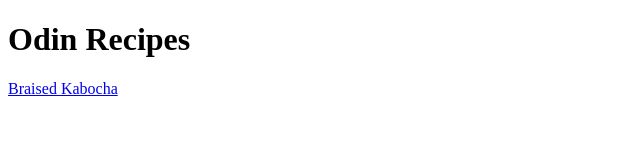
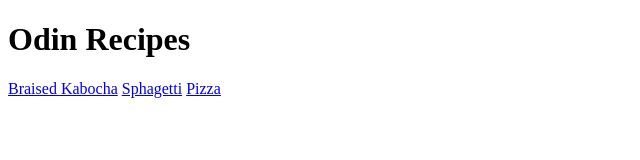
Before and after one commit to m-nashimoto/odin-recipes, a plain HTML site: page index.html in a window 1280 px wide. Shown: the whole page, without its empty margins (0-640 px from the left). Drawn offline with Linux system fonts and the light colour scheme.

Commit message:
edit index.html

```diff
--- a/index.html
+++ b/index.html
@@ -9,6 +9,9 @@
 <body>
     <h1>Odin Recipes</h1>
     <a href="recipes/braised-kabocha.html">Braised Kabocha</a>
+    <a href="recipes/spaghetti.html">Sphagetti</a>
+    <a href="recipes/pizza.html">Pizza</a>
+
 </body>
 
 </html>
```
